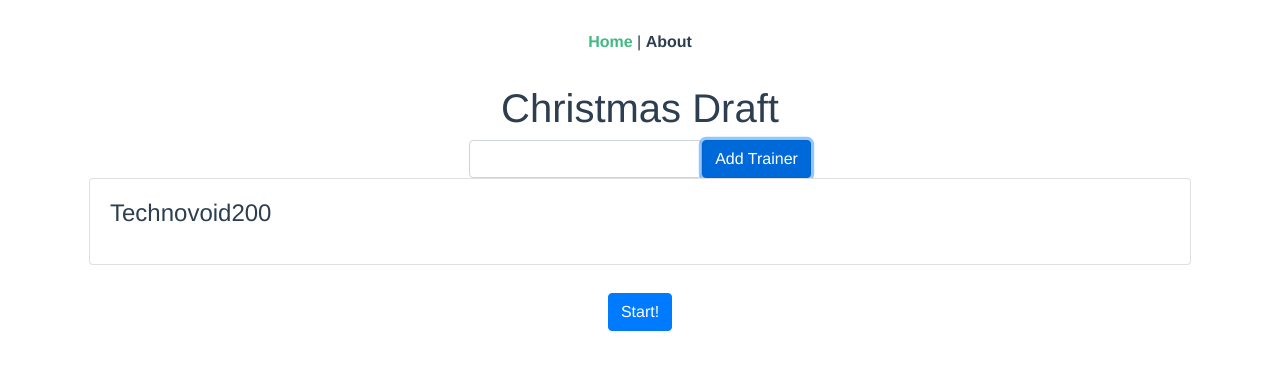
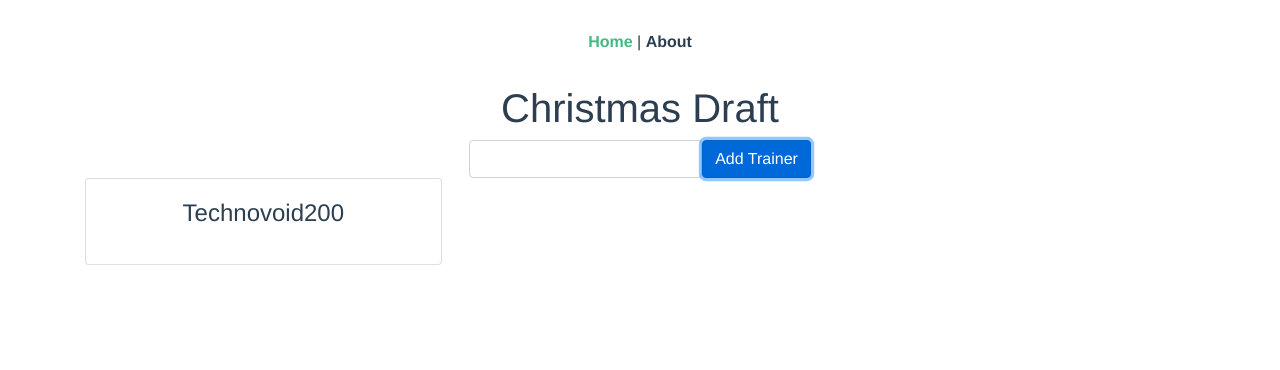
Before and after one commit to SamuelJTaylor22/tdd, a Vue app: page /#/ in a window 1280 px wide. Both pictures are taken after a click on the button "Add Trainer". Shown: the top 370 px of the page. Built offline with nearby package versions, Linux system fonts and the light colour scheme.

Commit message:
fixed some styling stuff

```diff
--- a/src/components/Trainer.vue
+++ b/src/components/Trainer.vue
@@ -1,5 +1,5 @@
 <template>
-  <div class="card text-left mx-1">
+  <div>
     <div class="card-body">
       <h4 class="card-title">{{trainerData.name}}</h4>
       <ol>
--- a/src/views/Home.vue
+++ b/src/views/Home.vue
@@ -13,12 +13,14 @@
           </div>
         </form>
       </div>
-      <div class="col-12 d-flex card-columns">
-        <trainer v-for="trainer in trainers" :key="trainer.name" :trainerData="trainer"/>
+      <div class="col-12">
+      <div class="card-columns">
+        <trainer class="card" v-for="trainer in trainers" :key="trainer.name" :trainerData="trainer"/>
+      </div>
       </div>
       <div class="col-12 mt-3">
-        <button v-if="!drafting" type="button" class="btn btn-primary" @click="drafting = true">Start!</button>
-        <button v-else type="button" class="btn btn-primary" @click="nextDraft">Next</button>
+        <button v-if="!drafting && trainers.length > 9" type="button" class="btn btn-primary" @click="drafting = true">Start!</button>
+        <button v-if="drafting" type="button" class="btn btn-primary" @click="nextDraft">Next</button>
       </div>
     </div>
   </main>
@@ -54,12 +56,22 @@ export default {
       for (let index = 0; index < this.trainers.length; index++) {
         const element = this.trainers[index];
         let options = trainersCopy.filter(t => t.name != element.name)
+        if (options.length == 0){
+          console.log("You didn't have enough people")
+          return
+        }
         let chosen = ''
         let selected = false
-        while (!selected) {
+        while (!selected){
+          let inc = 0
           chosen = this.getRandom(options)
           if(!element.drafting.includes(chosen.name)){
             selected = true
+          }
+          if(inc == 100){
+            selected = true
+            console.error("oops you went infinite");
+            return
           }
         }
         trainersCopy = trainersCopy.filter(t => t.name != chosen.name)
```
